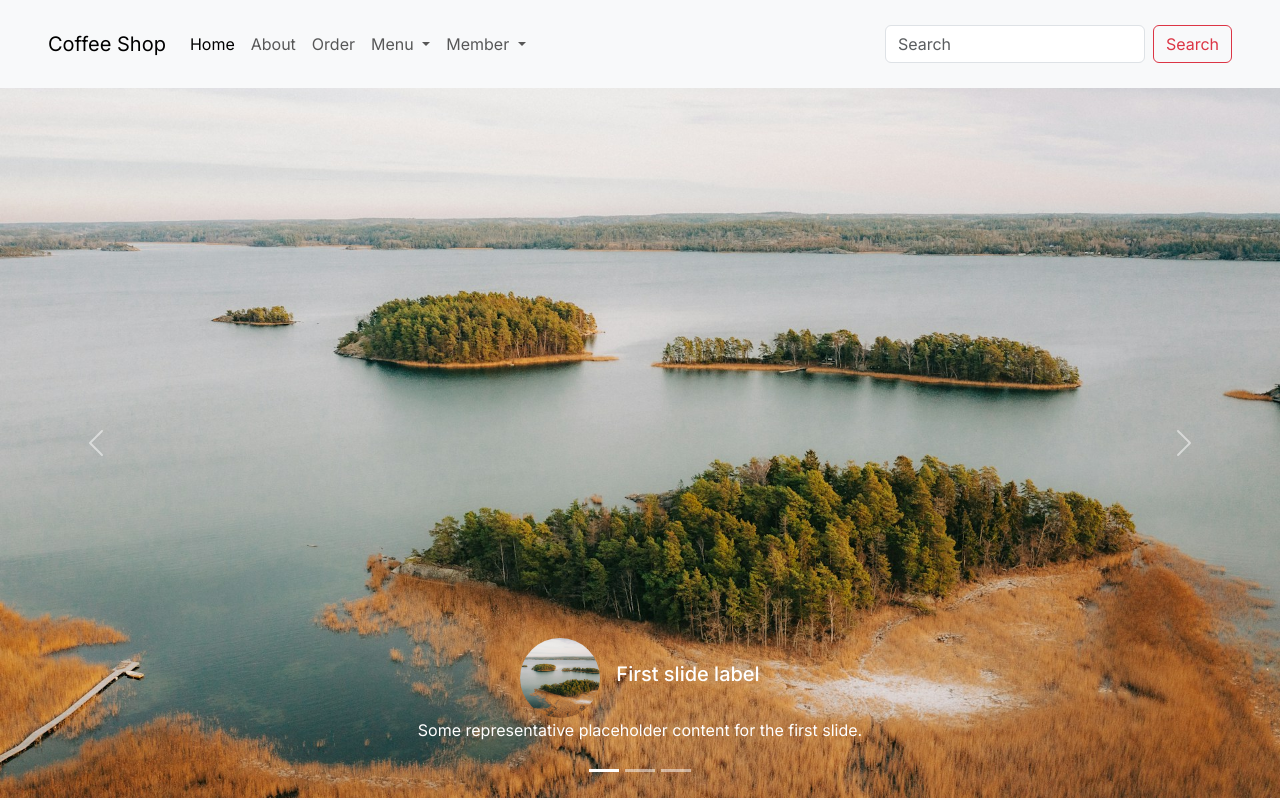
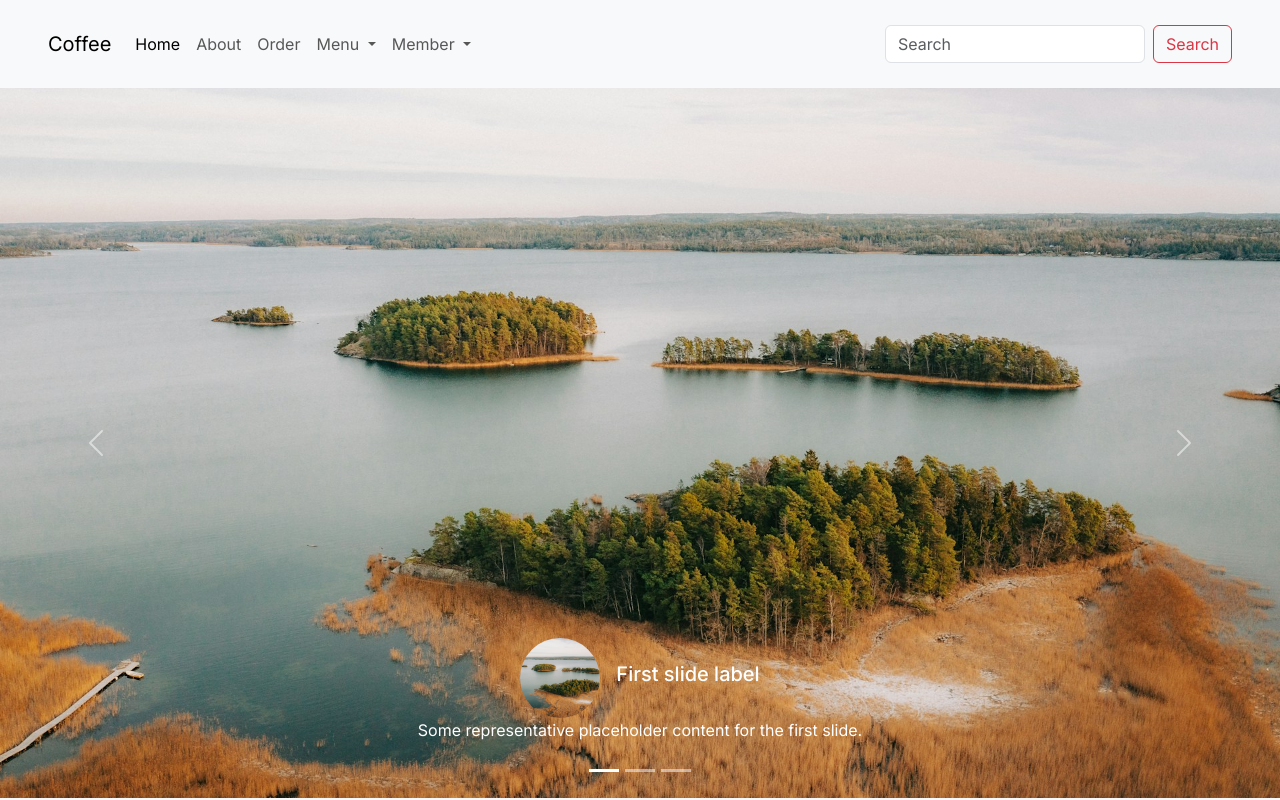
Before and after one commit to zinoo-dez/bootstrap-blog, a plain HTML site: page index.html in a window 1280 px wide. Shown: the top 800 px of the page. Drawn offline with Linux system fonts and the light colour scheme.

Commit message:
fix site name

```diff
--- a/index.html
+++ b/index.html
@@ -14,7 +14,7 @@
     <!-- navbar start -->
     <nav class="navbar navbar-expand-lg bg-body-tertiary">
       <div class="container-fluid px-md-5 py-3">
-        <a class="navbar-brand" href="#">Coffee Shop</a>
+        <a class="navbar-brand" href="#">Coffee</a>
         <button class="navbar-toggler" type="button" data-bs-toggle="collapse" data-bs-target="#navbarSupportedContent"
           aria-controls="navbarSupportedContent" aria-expanded="false" aria-label="Toggle navigation">
           <span class="navbar-toggler-icon"></span>
```
